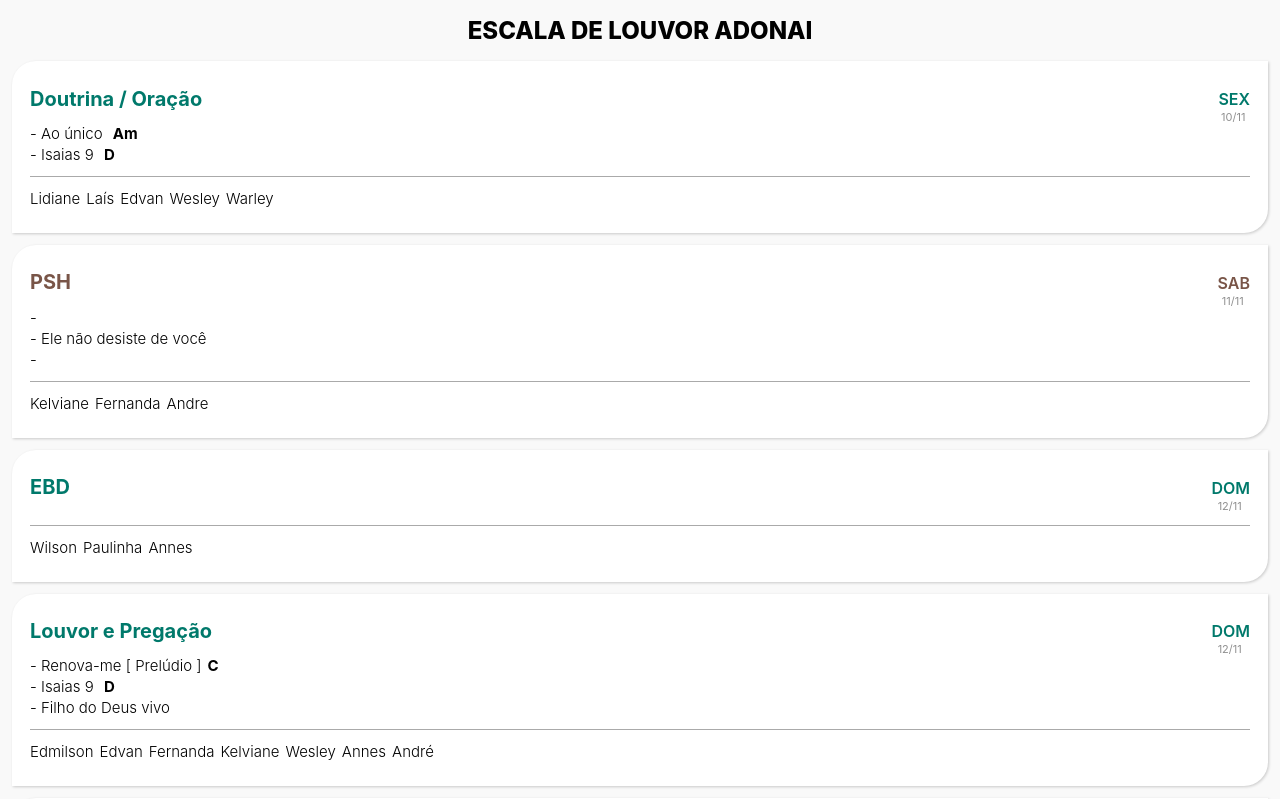
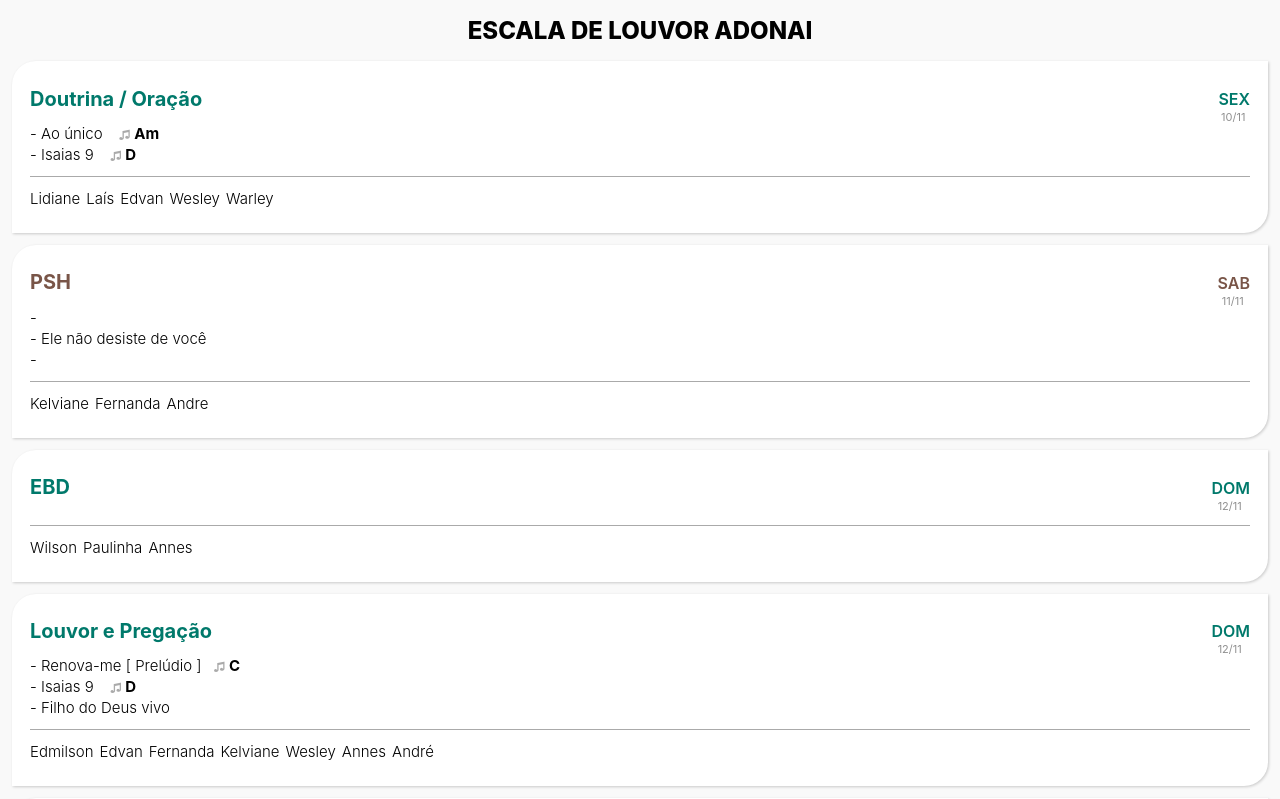
Before and after one commit to hupernikomen/scalepraise, a React (Create React App) app: page / in a window 1280 px wide. Shown: the top 799 px of the page. Built offline with nearby package versions, Linux system fonts and the light colour scheme.

Commit message:
Postagem

```diff
--- a/src/CalendarItem/index.js
+++ b/src/CalendarItem/index.js
@@ -75,7 +75,11 @@ export default function CalendarItem({ data }) {
           return (
             <label key={index} style={{ fontSize: 15, fontWeight: 300, alignItems: 'center' }}>
               - {louvor} {index === 0 && data.culto === 'Louvor e Pregação' ? ' [ Prelúdio ]' : ''}
-              <strong style={{ marginLeft: 6 }}>{tom?.tom}</strong>
+              {tom?.tom ? (
+                <strong style={{ marginLeft: 12 }}>
+                  <label style={{ color: '#aaa', fontSize: 12 }}>♫</label> {tom?.tom}
+                </strong>
+              ) : null}
             </label>
           );
         })}
```
